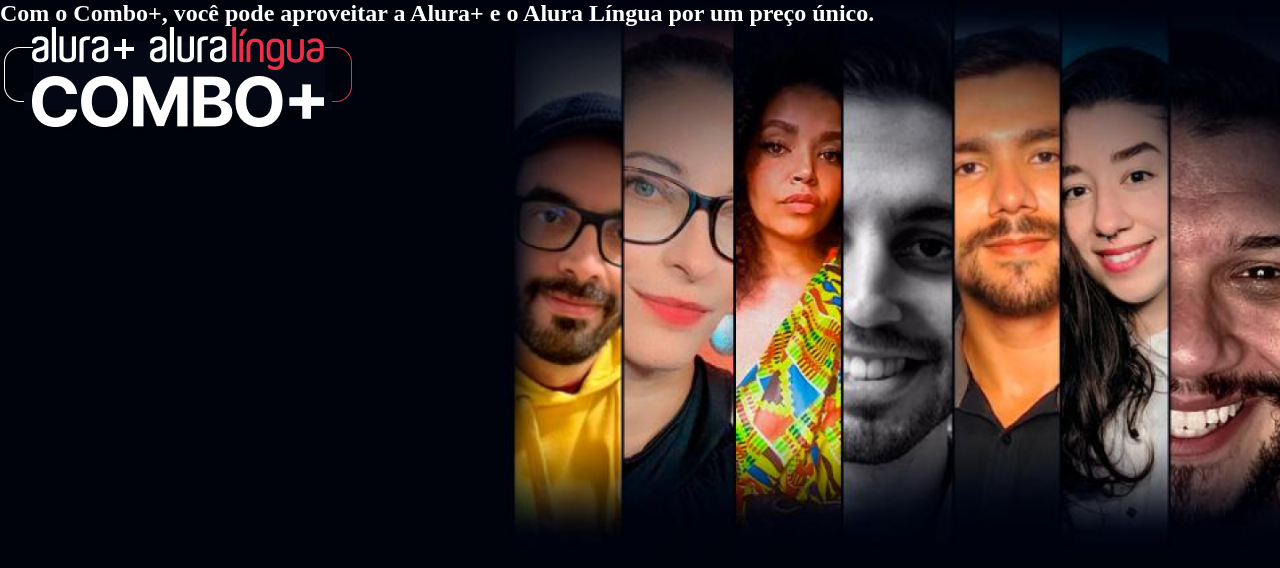
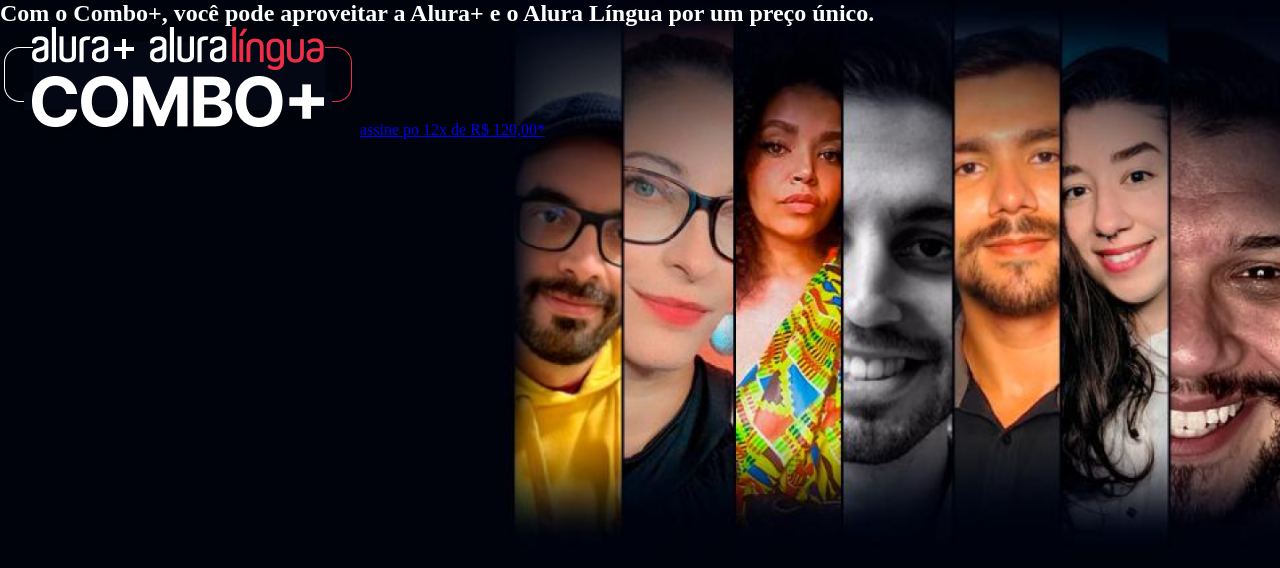
Before and after one commit to isabellacianorte/aluraplusisa, a plain HTML site: page aluraplus-aula01/index.html in a window 1280 px wide. Drawn offline with Linux system fonts and the light colour scheme.

Commit message:
Add files via upload

```diff
--- a/aluraplus-aula01/index.html
+++ b/aluraplus-aula01/index.html
@@ -12,6 +12,7 @@
     <section class="principal container">
         <h1>Com o Combo+, você pode aproveitar a Alura+ e o Alura Língua por um preço único.</h1>
         <img src="img/Combo.png" alt="O combo+ é a junção do alura+ e o alura língua">
+       <a href="www.alura.com.br">assine po 12x de R$ 120,00*</a>
     </section>
 </body>
 
```
Also changed, not shown: aluraplus-aula01/img/Logo.png (added), aluraplus-aula01/img/Notebook.png (added), aluraplus-aula01/img/Plataformas.png (added), aluraplus-aula01/img/Telas.png (added), aluraplus-aula01/img/celular.png (added), aluraplus-aula01/img/computador.png (added), aluraplus-aula01/img/tv.png (added).
